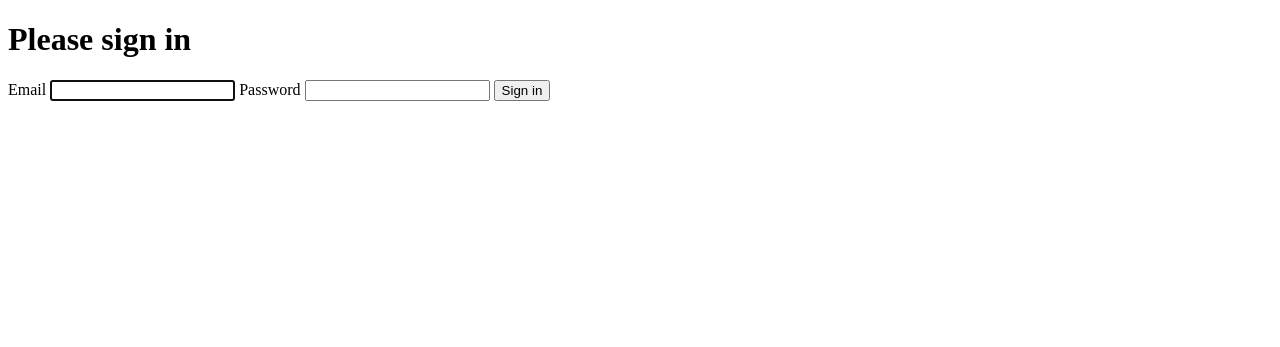
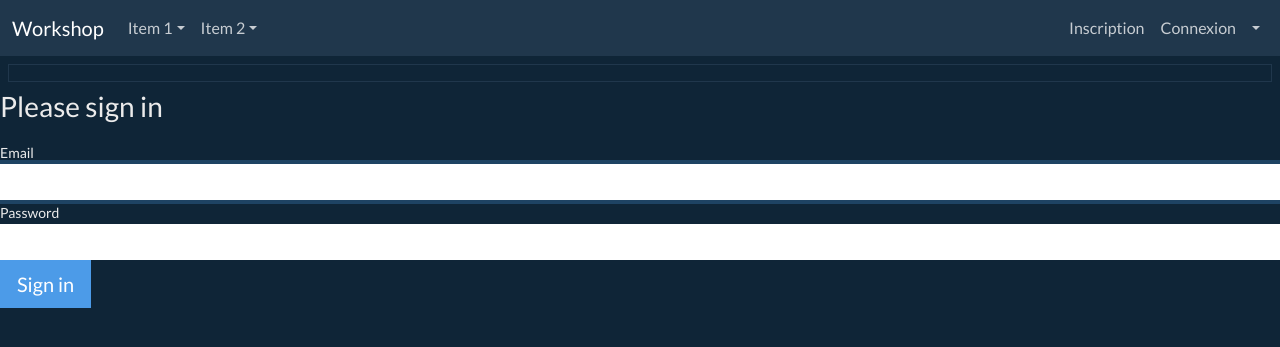
Before and after one commit to JMRG28/workshop-epsi, a Symfony app: template templates/security/login.html.twig in a window 1280 px wide. Shown: the top 347 px of the page. Run offline with Twig, Linux system fonts and the light colour scheme; the template is opened without the code that fills it, so the values that code supplies are empty; some libraries are stand-ins or nearby versions.

Commit message:
bootstrap

```diff
--- a/templates/base.html.twig
+++ b/templates/base.html.twig
@@ -3,6 +3,10 @@
 <head>
     <meta charset="UTF-8">
     <title>{% block title %}Welcome!{% endblock %}</title>
+    <link  rel="stylesheet" href="https://bootswatch.com/5/superhero/bootstrap.min.css">
+    <link rel="stylesheet" href="{{ asset('css/main.css') }}">
+    <script src="https://ajax.googleapis.com/ajax/libs/jquery/1.12.4/jquery.min.js"></script>
+
     {# Run `composer require symfony/webpack-encore-bundle`
            and uncomment the following Encore helpers to start using Symfony UX #}
     {% block stylesheets %}
@@ -14,6 +18,23 @@
     {% endblock %}
 </head>
 <body>
+{%  include "menu.html.twig"%}
+<h1 class="border border-dark rounded p-2 m-2">{% block titre %}{% endblock %}</h1>
 {% block body %}{% endblock %}
+<script src="https://cdn.jsdelivr.net/npm/bootstrap@5.1.1/dist/js/bootstrap.bundle.min.js" integrity="sha384-/bQdsTh/da6pkI1MST/rWKFNjaCP5gBSY4sEBT38Q/9RBh9AH40zEOg7Hlq2THRZ" crossorigin="anonymous"></script>
+<script type="text/javascript">
+
+    $(document).ready(function () {
+
+        window.setTimeout(function() {
+            $(".alert").fadeTo(1000, 0).slideUp(300, function(){
+                $(this).remove();
+            });
+        }, 3000);
+
+    });
+
+
+</script>
 </body>
 </html>
--- /dev/null
+++ b/templates/menu.html.twig
@@ -0,0 +1,65 @@
+<nav class="navbar navbar-expand-lg navbar-dark bg-dark">
+    <div class="container-fluid">
+        <a class="navbar-brand" href="">Workshop</a>
+        <button class="navbar-toggler" type="button" data-bs-toggle="collapse" data-bs-target="#navbarColor02" aria-controls="navbarColor02" aria-expanded="true" aria-label="Toggle navigation">
+            <span class="navbar-toggler-icon"></span>
+        </button>
+
+        <div class="navbar-collapse collapse show" id="navbarColor02" style="">
+            <ul class="navbar-nav me-auto">
+
+
+                <li class="nav-item dropdown">
+                    <a class="nav-link dropdown-toggle " data-bs-toggle="dropdown" href="#" role="button" aria-haspopup="true" aria-expanded="true">Item 1</a>
+                    <div class="dropdown-menu " style="position: absolute; inset: 0px auto auto 0px; margin: 0px; transform: translate(0px, 42px);" data-popper-placement="bottom-start">
+                        <a class="dropdown-item" href="">Item A</a>
+                       {#  {% if is_granted('ROLE_ADMIN') %} #}
+                            <a class="dropdown-item" href="">Admin Item  A</a>
+                        {#   {% endif %} #}
+                    </div>
+                </li>
+
+                <li class="nav-item dropdown">
+                    <a class="nav-link dropdown-toggle " data-bs-toggle="dropdown" href="#" role="button" aria-haspopup="true" aria-expanded="true">Item 2</a>
+                    <div class="dropdown-menu " style="position: absolute; inset: 0px auto auto 0px; margin: 0px; transform: translate(0px, 42px);" data-popper-placement="bottom-start">
+                        <a class="dropdown-item" href="">Item B</a>
+                        {#  {% if is_granted('ROLE_ADMIN') %} #}
+                        <a class="dropdown-item" href="">Admin Item  B</a>
+                        {#   {% endif %} #}
+                    </div>
+                </li>
+            </ul>
+        </div>
+            <ul class="navbar-nav ml-auto">
+{#  {% if not app.user %} #}
+                    <li>
+                        <a class="nav-link" href="">
+                            Inscription
+                        </a>
+                    </li>
+
+                    <li>
+                        <a class="nav-link" href="">
+                            Connexion
+                        </a>
+                    </li>
+{#       {% else %} #}
+                    <li class="nav-item dropdown">
+                        <a class="nav-link dropdown-toggle " data-bs-toggle="dropdown" href="#" role="button" aria-haspopup="true" aria-expanded="true">{#  {{ app.user.username }}#}</a>
+                        <div class="dropdown-menu " style="position: absolute; inset: 0px auto auto 0px; margin: 0px; transform: translate(0px, 42px);" data-popper-placement="bottom-start">
+                            <a class="nav-link" href="">
+                                Logout
+                            </a>
+                        </div>
+                    </li>
+                    <li>
+
+                    </li>
+                {#      {% endif %} #}
+
+
+            </ul>
+
+
+    </div>
+</nav>
```
Lines whose indentation alone changed are shown as unchanged.
